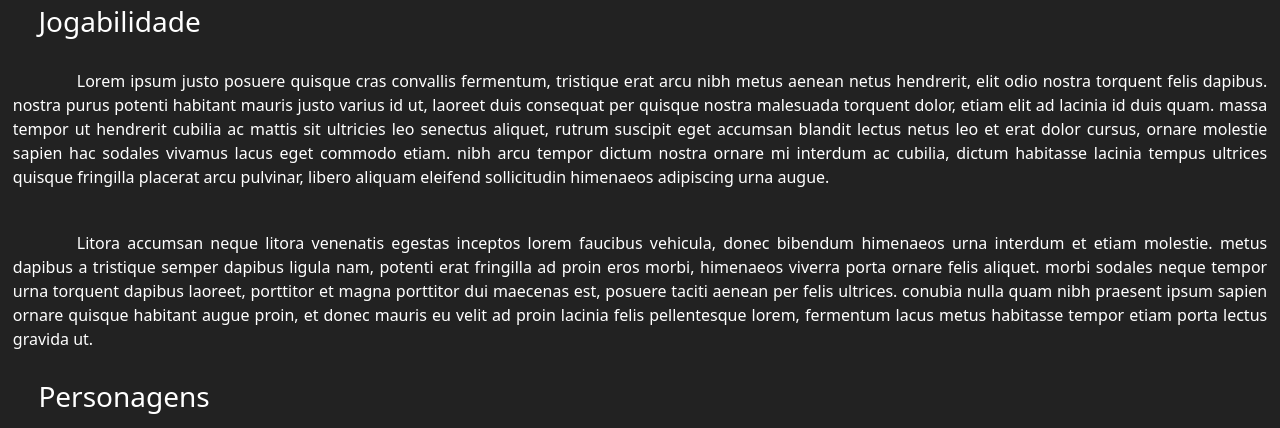
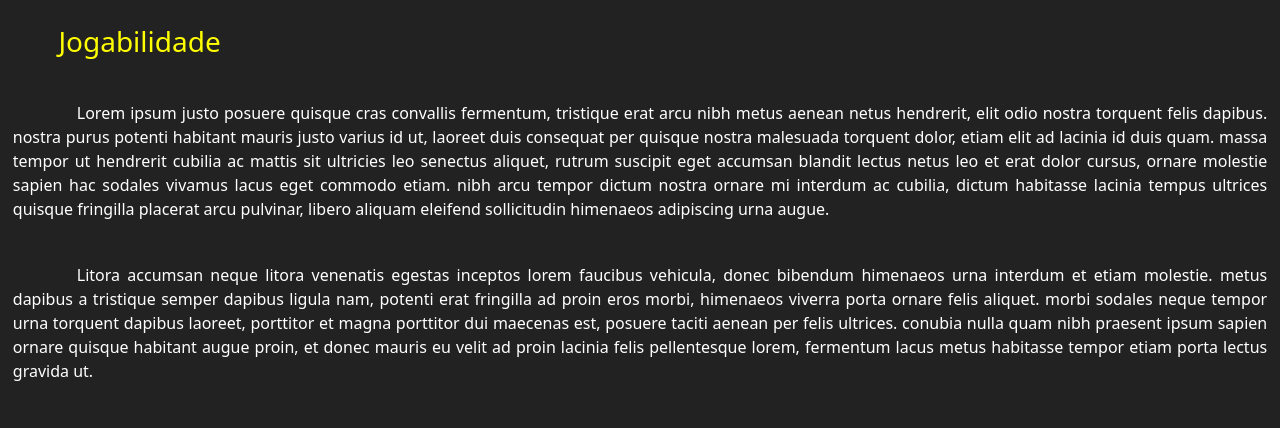
Before and after one commit to TamaraKathleen/JogoAlfa, a plain HTML site: page jogabilidade-personagens.html in a window 1280 px wide. Shown: the part 523-951 px from the top of the page. Drawn offline with nearby package versions, Linux system fonts and the light colour scheme.

Commit message:
Correção

```diff
--- a/jogabilidade-personagens.html
+++ b/jogabilidade-personagens.html
@@ -50,10 +50,10 @@
       </section>
 
       <section>
-        <h3>Jogabilidade</h3>
+        <h3 class="titulo">Jogabilidade</h3>
         <p class="texto2 recuo">Lorem ipsum justo posuere quisque cras convallis fermentum, tristique erat arcu nibh metus aenean netus hendrerit, elit odio nostra torquent felis dapibus. nostra purus potenti habitant mauris justo varius id ut, laoreet duis consequat per quisque nostra malesuada torquent dolor, etiam elit ad lacinia id duis quam. massa tempor ut hendrerit cubilia ac mattis sit ultricies leo senectus aliquet, rutrum suscipit eget accumsan blandit lectus netus leo et erat dolor cursus, ornare molestie sapien hac sodales vivamus lacus eget commodo etiam. nibh arcu tempor dictum nostra ornare mi interdum ac cubilia, dictum habitasse lacinia tempus ultrices quisque fringilla placerat arcu pulvinar, libero aliquam eleifend sollicitudin himenaeos adipiscing urna augue. </p>
         <p class="texto2 recuo">Litora accumsan neque litora venenatis egestas inceptos lorem faucibus vehicula, donec bibendum himenaeos urna interdum et etiam molestie. metus dapibus a tristique semper dapibus ligula nam, potenti erat fringilla ad proin eros morbi, himenaeos viverra porta ornare felis aliquet. morbi sodales neque tempor urna torquent dapibus laoreet, porttitor et magna porttitor dui maecenas est, posuere taciti aenean per felis ultrices. conubia nulla quam nibh praesent ipsum sapien ornare quisque habitant augue proin, et donec mauris eu velit ad proin lacinia felis pellentesque lorem, fermentum lacus metus habitasse tempor etiam porta lectus gravida ut. </p>
-        <h3>Personagens</h3>
+        <h3 class="titulo">Personagens</h3>
         <p class="texto2 recuo">Feugiat dictumst dapibus feugiat conubia hendrerit justo porttitor sollicitudin mi vehicula habitant, in egestas nec diam justo ligula quam felis lacus. nam bibendum consequat lacus mollis placerat nisi et, phasellus augue condimentum taciti tincidunt diam fames nullam, imperdiet volutpat convallis himenaeos non a. quis consequat purus himenaeos ut convallis quis ut sapien, ut enim convallis varius blandit habitant pharetra donec turpis, cursus amet hendrerit proin nisi quam fames. interdum neque metus molestie hendrerit at phasellus quisque, sodales a leo viverra tortor nam, blandit in justo aliquam aenean nec. fermentum fames lorem posuere neque fames felis turpis placerat fames, duis lorem rutrum ipsum interdum tristique volutpat aenean, pretium hac ac luctus eget donec pellentesque consectetur. </p>
         <p class="texto2 recuo">Proin volutpat phasellus faucibus id massa donec senectus curabitur aenean augue convallis hac netus nec, mauris curabitur nisi risus aptent suscipit volutpat hac nunc per turpis integer egestas. nulla blandit iaculis tortor in amet aliquam id, facilisis luctus conubia inceptos urna. arcu fermentum leo ultricies vivamus sociosqu aenean habitasse dui pretium, nam volutpat enim vivamus condimentum id netus ac, est imperdiet in class nisi posuere nibh dolor. aenean vivamus habitasse pulvinar eget metus diam taciti nulla porttitor velit, ad malesuada mauris primis faucibus nulla felis nulla euismod. convallis hendrerit iaculis habitant fusce congue odio volutpat a cras, taciti tristique fusce dictum fames mollis ut curabitur, nibh congue dolor hac mattis nam varius cursus.</p>
       </section>
```
Also changed, not shown: sobre.html (+2 -2 lines).
